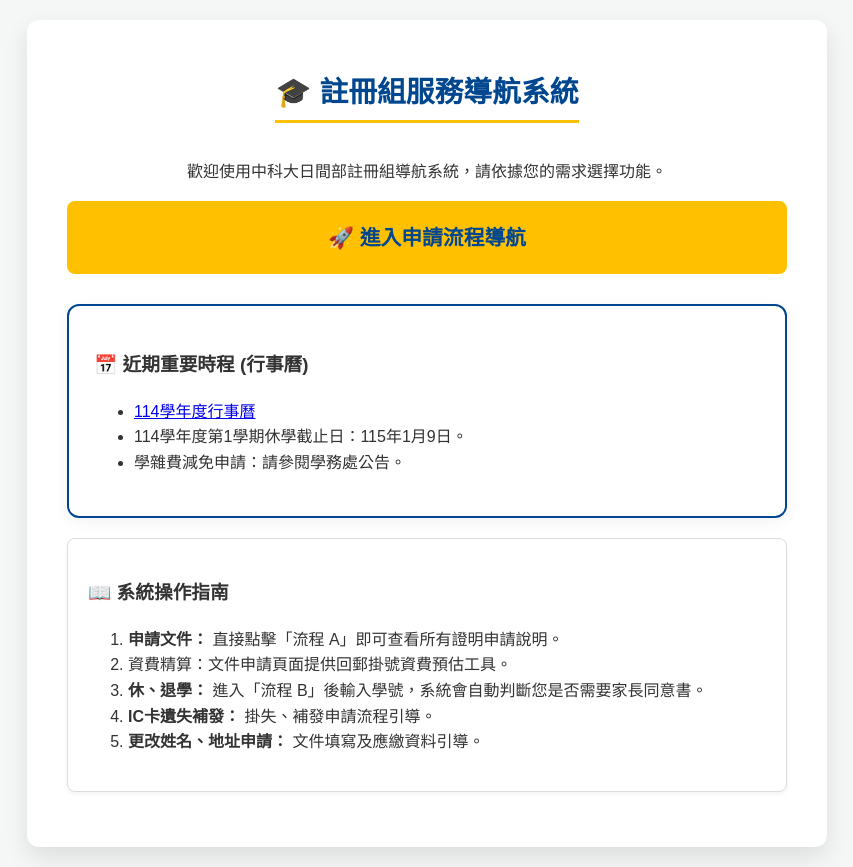
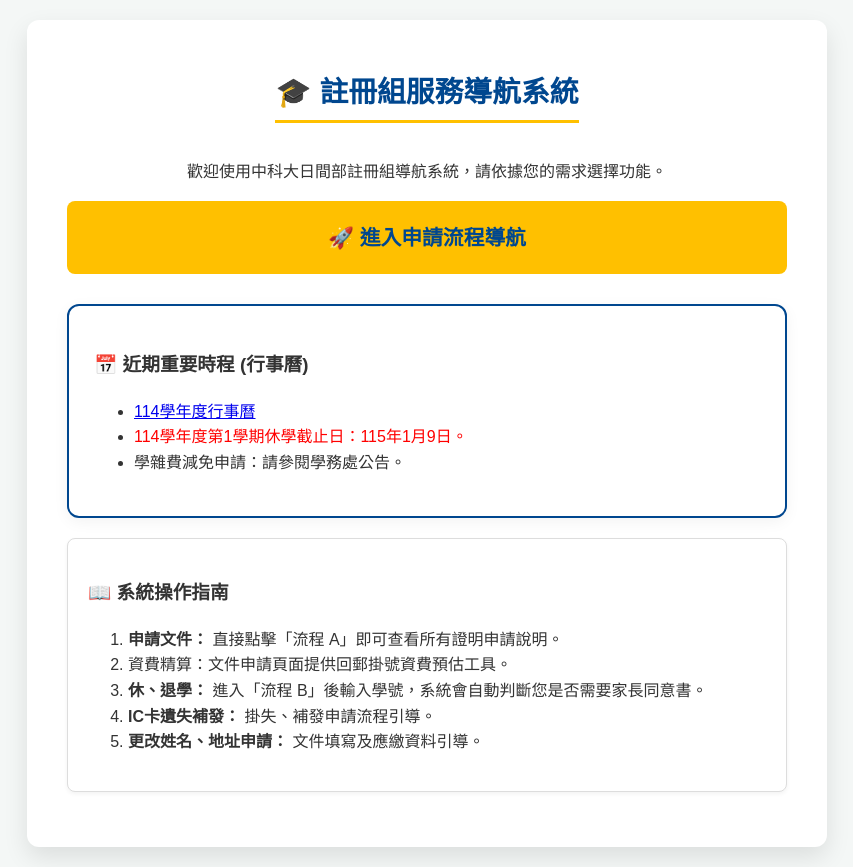
Before and after one commit to Jinagling00/SSGS-Web-App, a plain HTML site: page index.html in a window 1280 px wide. Shown: the whole page, without its empty margins (213-1066 px from the left). Drawn offline with Linux system fonts and the light colour scheme.

Commit message:
Update index.html

```diff
--- a/index.html
+++ b/index.html
@@ -17,7 +17,7 @@
             <h3>📅 近期重要時程 (行事曆)</h3>
             <ul>
                 <li><a href="https://aca.nutc.edu.tw/var/file/15/1015/img/295676649.pdf" target="_blank">114學年度行事曆</a></li>
-                <li>114學年度第1學期休學截止日：115年1月9日。</li>
+                <li><span style="color: red;">114學年度第1學期休學截止日：115年1月9日。</span></li>
                 <li>學雜費減免申請：請參閱學務處公告。</li>
             </ul>
         </div>
```
